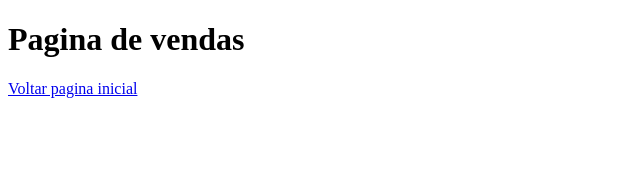
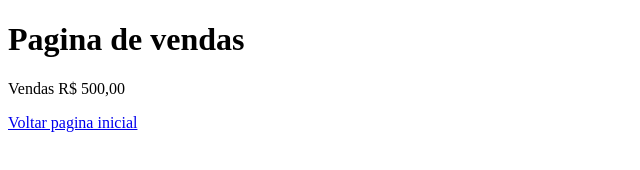
Before and after one commit to DerickSilva/aulagithub, a plain HTML site: page vendas.html in a window 1280 px wide. Shown: the whole page, without its empty margins (0-640 px from the left). Drawn offline with Linux system fonts and the light colour scheme.

Commit message:
Acrescentado valor vendas

```diff
--- a/vendas.html
+++ b/vendas.html
@@ -7,6 +7,7 @@
 <body>
 
     <h1>Pagina de vendas</h1>
+    <p>Vendas R$ 500,00</p>
     <a href="index.html">Voltar pagina inicial</a>
 
 </body>
```
